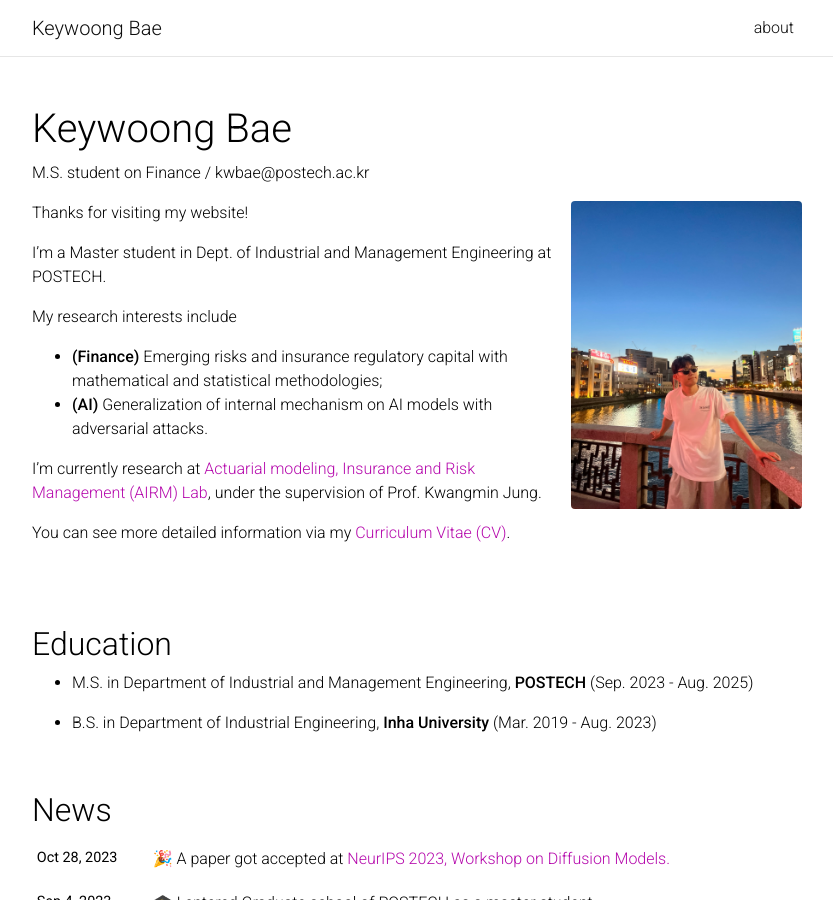
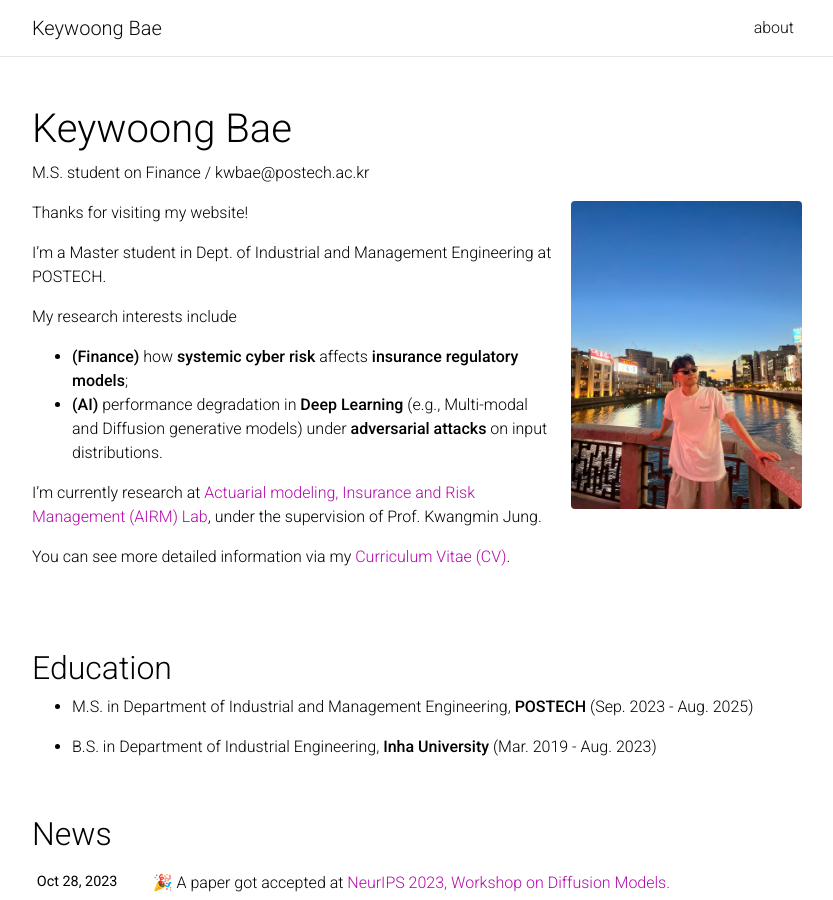
Before and after one commit to kwoongbae/kwoongbae.github.io, a Jekyll site: the page built from _pages/about.md, in a window 1280 px wide and 900 px high. Shown: the whole window, without its empty margins (223-1056 px from the left). Built offline with Jekyll 4.4.1, drawn with Linux system fonts in a browser that asks for light colours; full-size pictures stand in for the smaller copies a plugin makes; comment, search, counter and statistics services are not loaded; a style sheet for code colours, icons or effects is not loaded.

Commit message:
Update about.md

```diff
--- a/_pages/about.md
+++ b/_pages/about.md
@@ -20,8 +20,8 @@ I'm a Master student in Dept. of Industrial and Management Engineering at POSTEC
 
 My research interests include
 
-- **(Finance)** Emerging risks and insurance regulatory capital with mathematical and statistical methodologies;
-- **(AI)** Generalization of internal mechanism on AI models with adversarial attacks.
+- **(Finance)** how **systemic cyber risk** affects **insurance regulatory models**;
+- **(AI)** performance degradation in **Deep Learning** (e.g., Multi-modal and Diffusion generative models) under **adversarial attacks** on input distributions.
 
 I'm currently research at [Actuarial modeling, Insurance and Risk Management (AIRM) Lab](https://airm.postech.ac.kr/), under the supervision of Prof. Kwangmin Jung.
 
```
